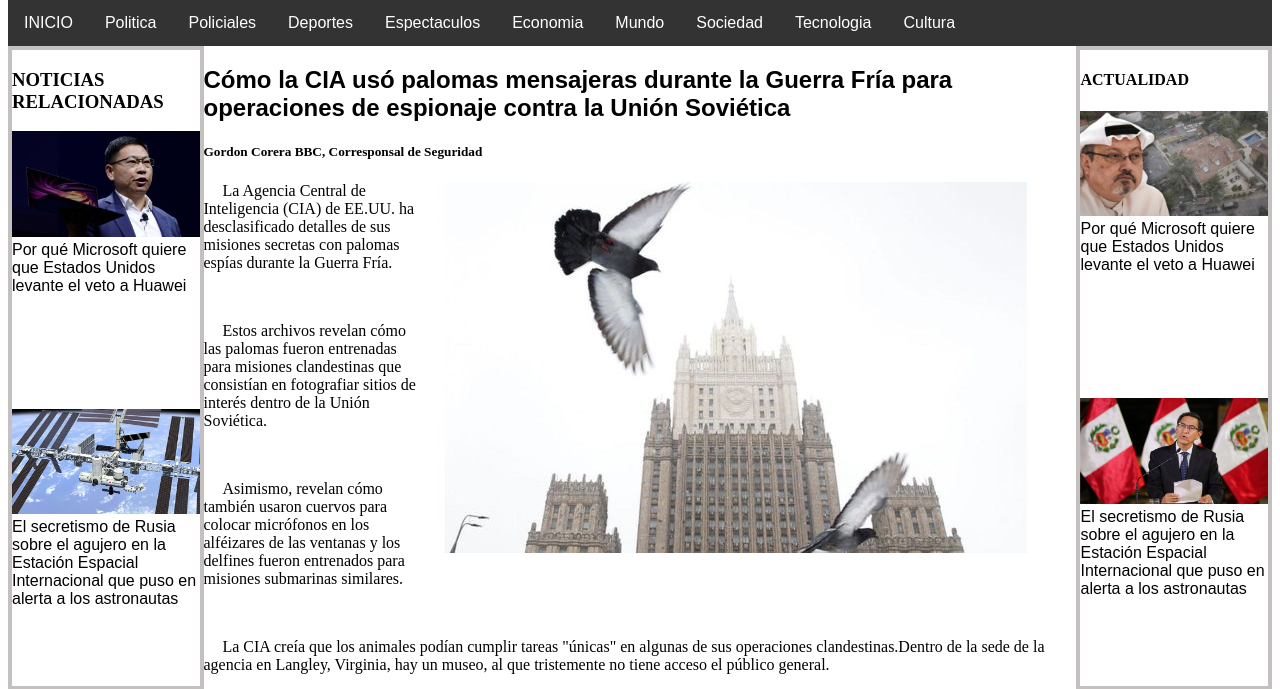
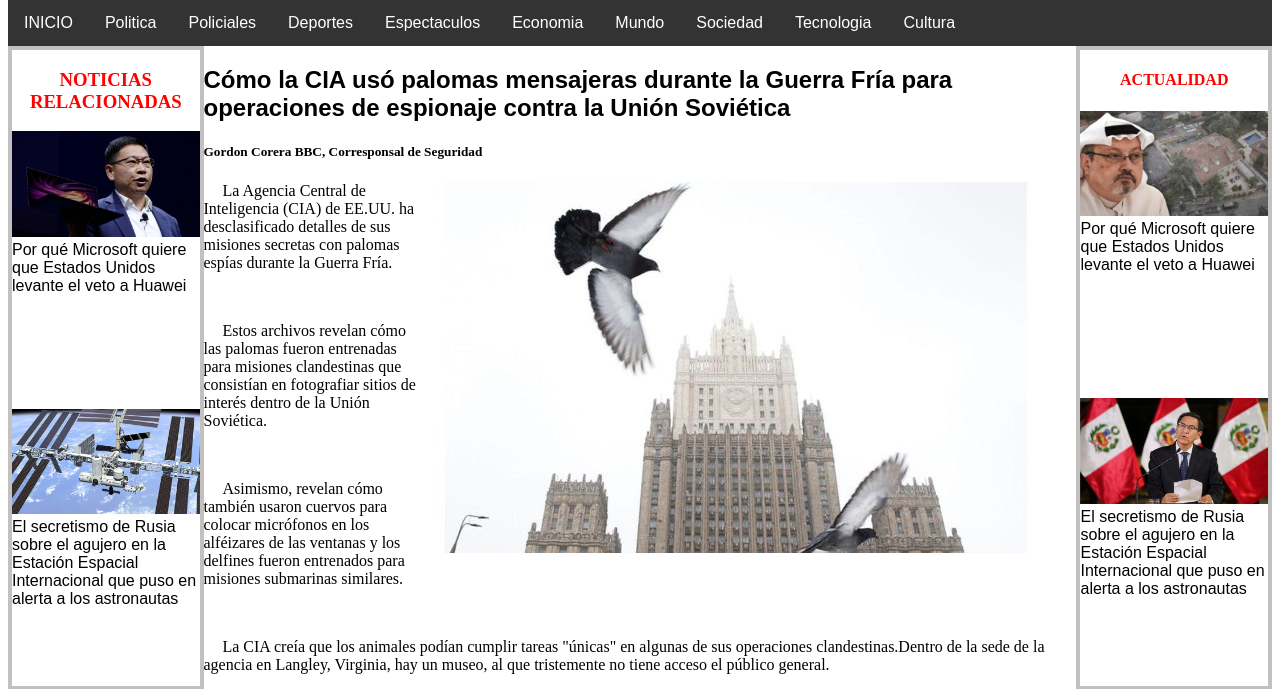
Before and after one commit to Maximiliano-Gomez/UTN_NEWS_PAGE, a PHP site: page / in a window 1280 px wide. Shown: the part 158-847 px from the top of the page. Run offline with PHP 8.4, Linux system fonts and the light colour scheme.

Commit message:
Arreglando fuentes

```diff
--- a/Style.css
+++ b/Style.css
@@ -90,6 +90,14 @@
 .columnaderecha img{
     width: 100%;
 }
+h4{
+  text-align: center;
+  color: red;
+}
+h3{
+  text-align: center;
+  color: red;
+}
 footer{
   background: whitesmoke;
   border: 1x solid blue;
```
